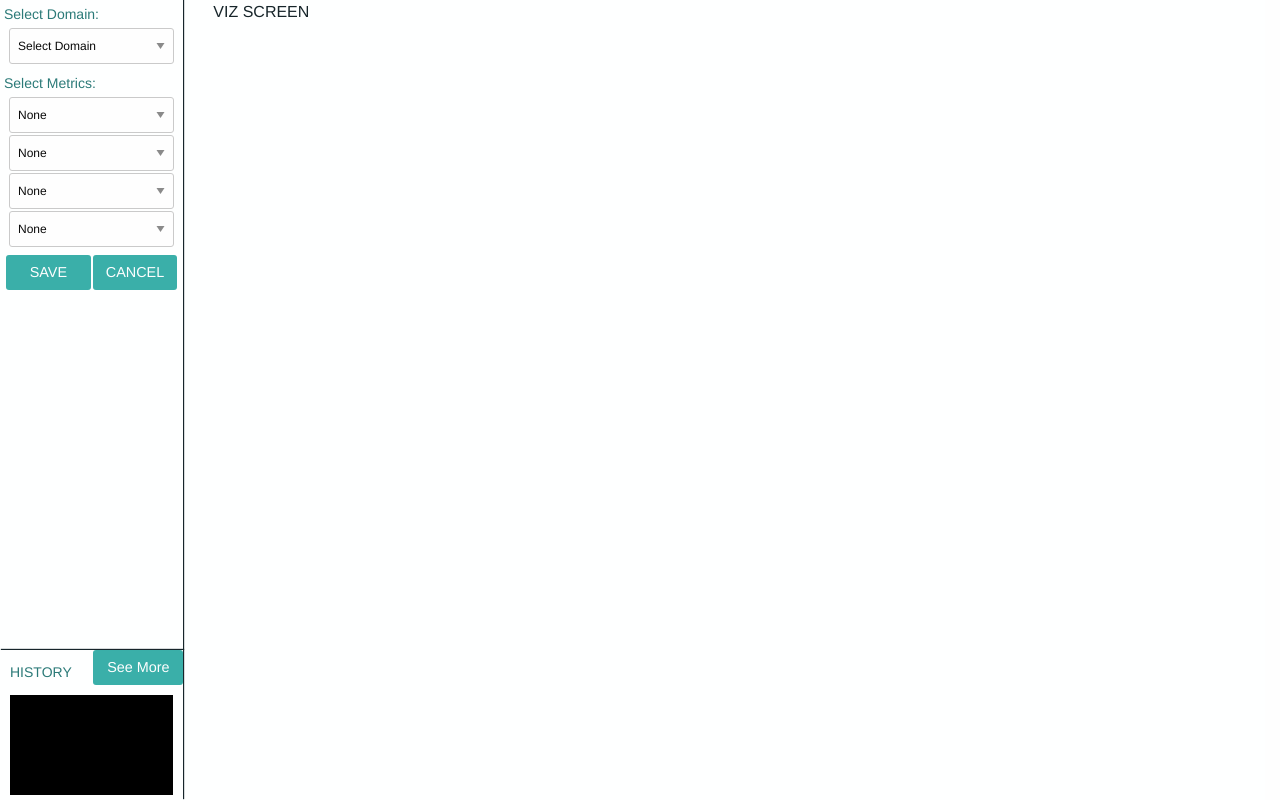
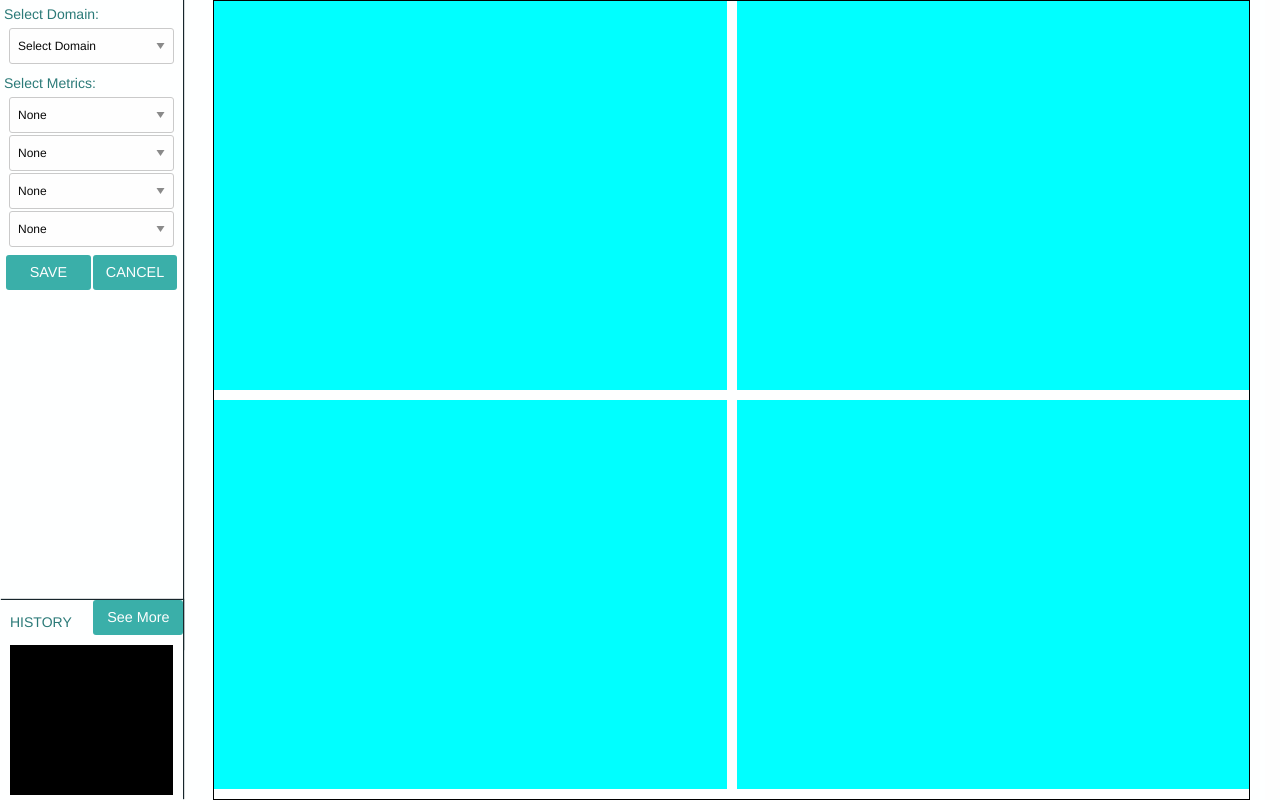
Before and after one commit to DataVisualizationW18/DevRepo, a Flask app: page / in a window 1280 px wide. Run offline with Flask 2, Linux system fonts and the light colour scheme.

Commit message:
First attempt at grid resizing for new visualzations.

```diff
--- a/static/styles/app.css
+++ b/static/styles/app.css
@@ -35,7 +35,7 @@
   position: absolute;
   box-shadow: 1px -1px 1px;
   width: 100%;
-  height: 150px;
+  height: 200px;
   background-color: var(--main-bg-color);
   padding: 5px;
   overflow: hidden;
@@ -73,20 +73,54 @@
   color: var(--dark-accent-color);
 }
 
+#empty-screen {
+  text-align: center;
+  padding-top: 25%;
+  color: var(--very-light-accent-color);
+  /* TEMPORARY */
+  display: none;
+}
+
+.option-menu {
+  width: 100%;
+  height: 90%;
+}
+
+.flex-grid-wrapper {
+    height:100%;
+    width:100%;
+    border: 1px solid black;
+}
+
+.flex-grid {
+    display: flex;
+    font-size: 0;
+    flex-wrap: wrap;
+    margin:-10px 0 0 -10px;
+    height: 100%;
+}
+.flex-grid a, .flex-grid div {
+    display: inline-block;
+    margin:10px 0 0 10px;
+    flex-grow: 1;
+    height: calc(50% - 10px);
+    width: calc(100% * (1/2) - 10px - 1px);
+}
+
 /* Override Foundation Themes */
 
 #libraries label div {
   font-size: 0.75rem;
 }
 
-.button-group {
+#form-button-group {
   width: calc(100% - 10px);
   margin-left: 5px;
   margin-right: 5px;
   margin-bottom: 0.5rem;
 }
 
-.button-group .button {
+#form-button-group .button {
   width: calc(50% - 2px);
   margin: 5px 1px 5px 1px;
 }
--- a/templates/index.html
+++ b/templates/index.html
@@ -79,7 +79,7 @@
                   <option value="security">Security</option>
                 </select>
               </div>
-              <div class="button-group">
+              <div id="form-button-group" class="button-group">
                 <a class="button">SAVE</a>
                 <a class="button">CANCEL</a>
               </div>
@@ -89,14 +89,42 @@
             <label class="header">HISTORY</label>
             <button type="button" class="button" id="show-more">See More</button>
             <!-- Rough history... will need to be reworked to only show one until expanded -->
-            <div style="background-color:black; height: 100px; margin: 5px;"></div>
-            <div style="background-color:black; height: 100px; margin: 5px;"></div>
-            <div style="background-color:black; height: 100px; margin: 5px;"></div>
-            <div style="background-color:black; height: 100px; margin: 5px;"></div>
+            <div style="background-color:black; height: 150px; margin: 5px;"></div>
+            <div style="background-color:black; height: 150px; margin: 5px;"></div>
+            <div style="background-color:black; height: 150px; margin: 5px;"></div>
+            <div style="background-color:black; height: 150px; margin: 5px;"></div>
           </div>
         </div>
       </div>
-      <div class="cell auto">VIZ SCREEN</div>
+      <div class="cell auto">
+        <div id="empty-screen">
+          <h1>WELCOME TO OUR DATA VIZ APP</h1>
+          <p>Steps or something like that will go here</p>
+        </div>
+        <div id="visualizations" class="flex-grid-wrapper">
+          <div class="flex-grid">
+            <div class="visualization" style="background-color: aqua;">1</div>
+            <div class="visualization" style="background-color: aqua;">1</div>
+            <div class="visualization" style="background-color: aqua;">1</div>
+            <div class="visualization" style="background-color: aqua;">1</div>
+          </div>
+        </div>
+
+        <div class="option-menu" style="display: none;">
+          <div id="viz-options-button-wrapper">
+            <div id="viz-options-button-group" class="button-group">
+              <a class="button">1</a>
+              <a class="button">2</a>
+              <a class="button">3</a>
+              <a class="button">4</a>
+            </div>
+          </div>
+          <div id="option-menu-button-group" class="button-group">
+            <a class="button">APPLY CHANGES</a>
+            <a class="button">CANCEL</a>
+          </div>
+        </div>
+      </div>
     </div>
 
     <script src="{{ url_for('static', filename='js/jquery.js') }}"></script>
@@ -113,7 +141,7 @@
            $("#show-more")["0"].textContent = "Show Less";
         }
         else {
-           $("#history-section").animate({height: '150px',},"slow");
+           $("#history-section").animate({height: '200px',},"slow");
            $("#history-section").removeClass("expanded");
            $("#show-more")["0"].textContent = "Show More";
         }
```
